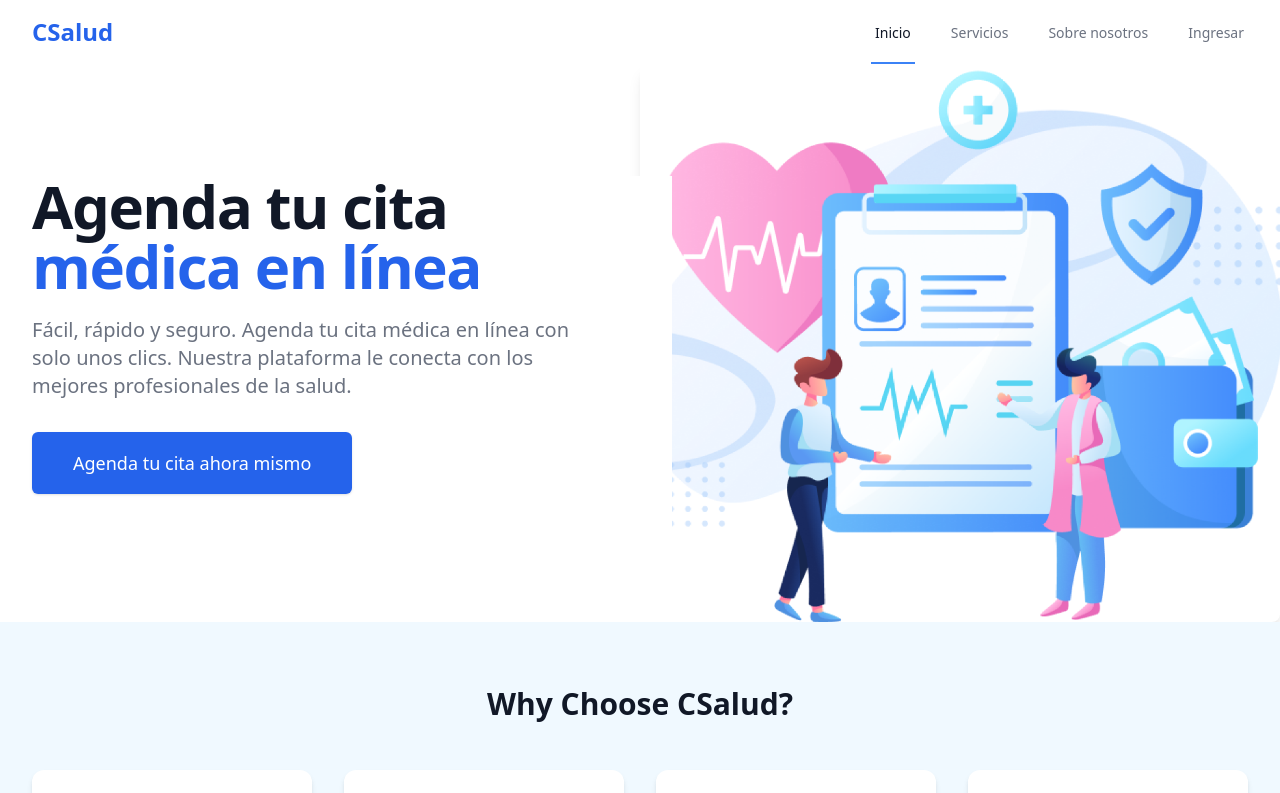
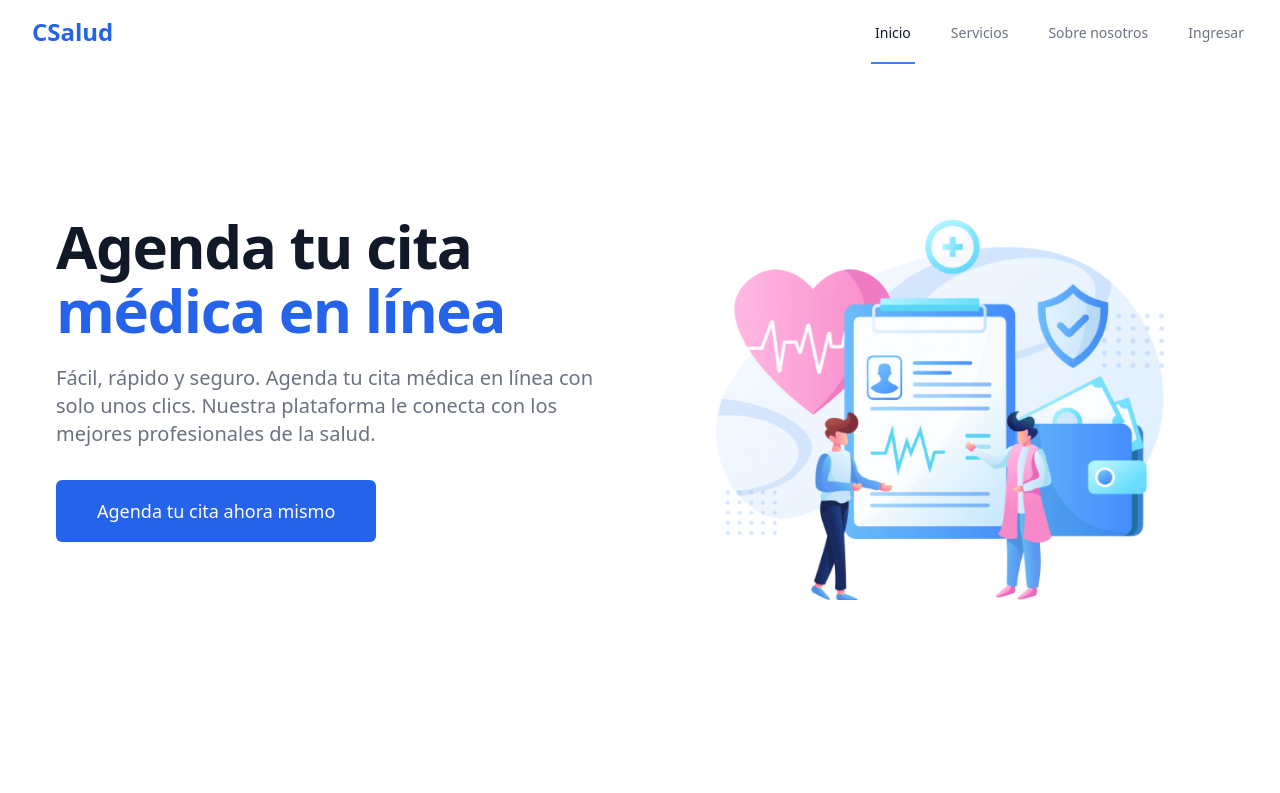
Before and after one commit to ChilyGarcia/csalud-frontend, a Next.js app: page / in a window 1280 px wide. Shown: the top 793 px of the page. Built offline with nearby package versions, Linux system fonts and the light colour scheme.

Commit message:
[ STYLE ]: Improved home page styling

```diff
--- a/src/components/hero.tsx
+++ b/src/components/hero.tsx
@@ -2,44 +2,50 @@ import Link from "next/link";
 
 export default function Hero() {
   return (
-    <div className="relative bg-white overflow-hidden">
-      <div className="max-w-7xl mx-auto">
-        <div className="relative z-10 pb-8 bg-white sm:pb-16 md:pb-20 lg:max-w-2xl lg:w-full lg:pb-28 xl:pb-32">
-          <main className="mt-10 mx-auto max-w-7xl px-4 sm:mt-12 sm:px-6 md:mt-16 lg:mt-20 lg:px-8 xl:mt-28">
-            <div className="sm:text-center lg:text-left">
+    <div className="relative bg-white h-screen">
+      <div className="max-w-7xl mx-auto px-4 sm:px-6 lg:px-8">
+        <div className="relative pt-6 pb-16 sm:pb-24 lg:pb-32">
+          <div className="mt-16 mx-auto max-w-7xl px-4 sm:mt-24 sm:px-6 lg:mt-32">
+            <div className="lg:grid lg:grid-cols-12 lg:gap-8">
+              {/* Contenido del lado izquierdo */}
+              <div className="sm:text-center lg:text-left lg:col-span-6">
                 <h1 className="text-4xl tracking-tight font-extrabold text-gray-900 sm:text-5xl md:text-6xl">
-                <span className="block xl:inline">Agenda tu cita</span>{" "}
-                <span className="block text-blue-600 xl:inline">
+                  <span className="block">Agenda tu cita</span>
+                  <span className="block text-blue-600 mt-1">
                     médica en línea
                   </span>
                 </h1>
-              <p className="mt-3 text-base text-gray-500 sm:mt-5 sm:text-lg sm:max-w-xl sm:mx-auto md:mt-5 md:text-xl lg:mx-0">
-                Fácil, rápido y seguro. Agenda tu cita médica en línea con solo
-                unos clics. Nuestra plataforma le conecta con los mejores
+                <p className="mt-6 text-base text-gray-500 sm:text-lg md:text-xl">
+                  Fácil, rápido y seguro. Agenda tu cita médica en línea con
+                  solo unos clics. Nuestra plataforma le conecta con los mejores
                   profesionales de la salud.
                 </p>
-              <div className="mt-5 sm:mt-8 sm:flex sm:justify-center lg:justify-start">
-                <div className="rounded-md shadow">
+                <div className="mt-8 sm:flex sm:justify-center lg:justify-start">
+                  <div>
                     <Link
                       href="/appointment"
-                    className="w-full flex items-center justify-center px-8 py-3 border border-transparent text-base font-medium rounded-md text-white bg-blue-600 hover:bg-blue-700 md:py-4 md:text-lg md:px-10"
+                      className="inline-flex items-center px-8 py-3 border border-transparent text-base font-medium rounded-md text-white bg-blue-600 hover:bg-blue-700 md:py-4 md:text-lg md:px-10 transition-colors duration-200"
                     >
                       Agenda tu cita ahora mismo
                     </Link>
                   </div>
                 </div>
               </div>
-          </main>
-        </div>
-      </div>
-      <div className="lg:absolute lg:inset-y-0 lg:right-0 lg:w-1/2">
-        <div className="absolute inset-0 bg-gradient-to-r from-white to-transparent lg:hidden"></div>
+
+              {/* Contenido del lado derecho - Imagen */}
+              <div className="mt-12 relative sm:max-w-lg sm:mx-auto lg:mt-0 lg:max-w-none lg:mx-0 lg:col-span-6 lg:flex lg:items-center">
+                <div className="relative mx-auto w-full rounded-lg lg:max-w-md">
                   <img
-          className="h-56 w-full object-cover sm:h-72 md:h-96 lg:w-full lg:h-full rounded-lg shadow-lg"
+                    className="w-full h-64 sm:h-72 md:h-80 lg:h-96 object-cover rounded-lg"
                     src="/images/illustration.png"
                     alt="Medical professionals"
                   />
                 </div>
               </div>
+            </div>
+          </div>
+        </div>
+      </div>
+    </div>
   );
 }
```
Lines whose indentation alone changed are shown as unchanged.
